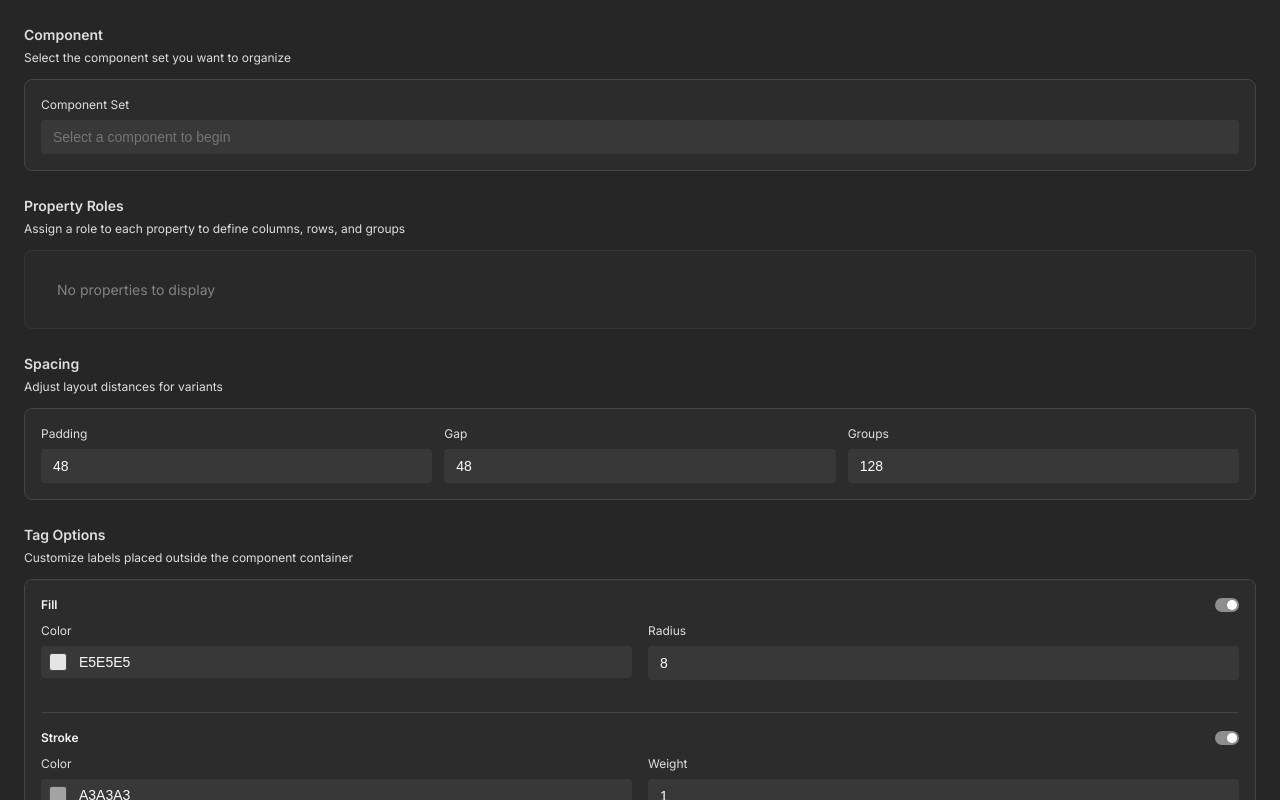
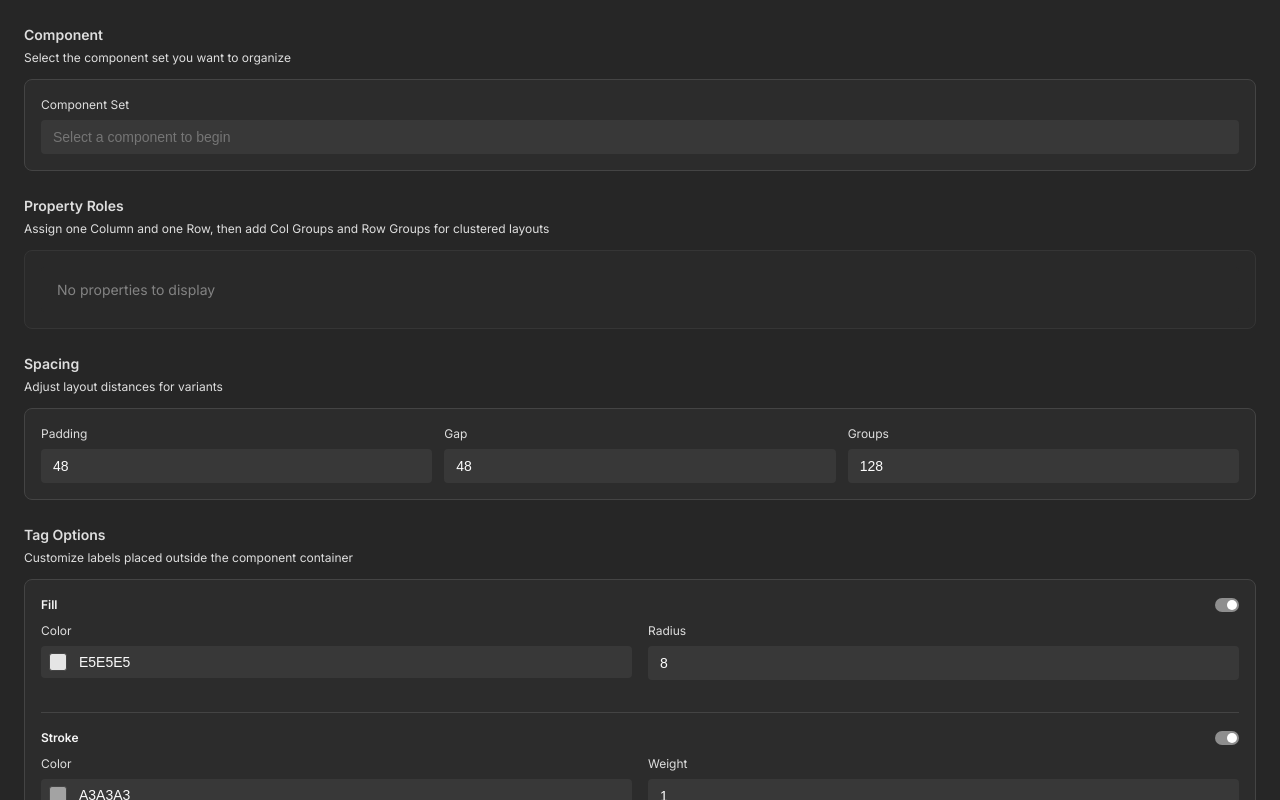
Before and after one commit to maxavend/sort-your-variants, a website: page ui.html in a window 1280 px wide. Drawn offline with Linux system fonts and the light colour scheme; a web font is replaced by a local one.

Commit message:
Modifiqué el subtitle de Property Roles

```diff
--- a/ui.html
+++ b/ui.html
@@ -340,7 +340,7 @@ img, svg {
 <section aria-labelledby="reorder-title">
 <header class="section-header">
 <h2 id="reorder-title" class="section-title">Property Roles</h2>
-<p class="section-description">Assign a role to each property to define columns, rows, and groups</p>
+<p class="section-description">Assign one Column and one Row, then add Col Groups and Row Groups for clustered layouts</p>
 </header>
 <div class="section-body">
 <div id="reorderList" class="reorder-list" role="list" aria-describedby="reorder-title">
```
